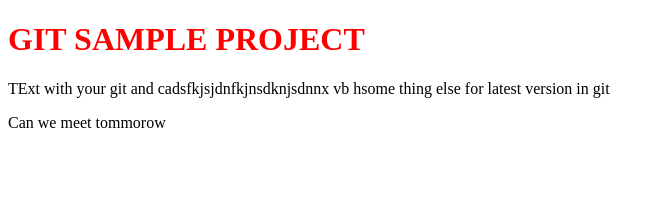
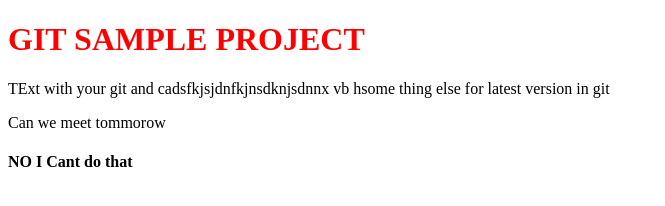
Before and after one commit to thomassunny1980/DateWIthGit-Sample, a plain HTML site: page index.html in a window 1280 px wide. Shown: the whole page, without its empty margins (0-665 px from the left). Drawn offline with Linux system fonts and the light colour scheme.

Commit message:
Negative Answer

```diff
--- a/index.html
+++ b/index.html
@@ -18,5 +18,7 @@
 
     <p>Can we meet tommorow
     </p>
+
+    <h4>NO I Cant do that</h4>
 </body>
 </html>
```
